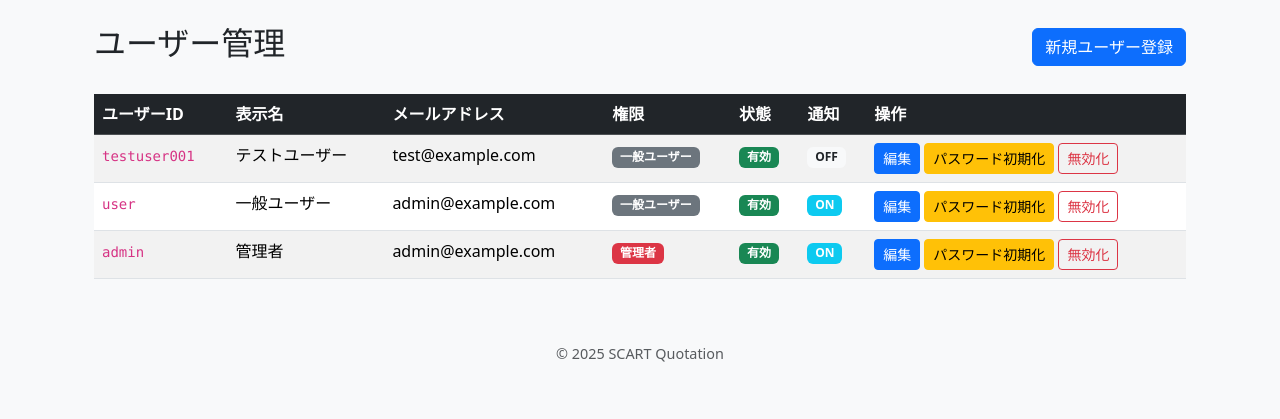
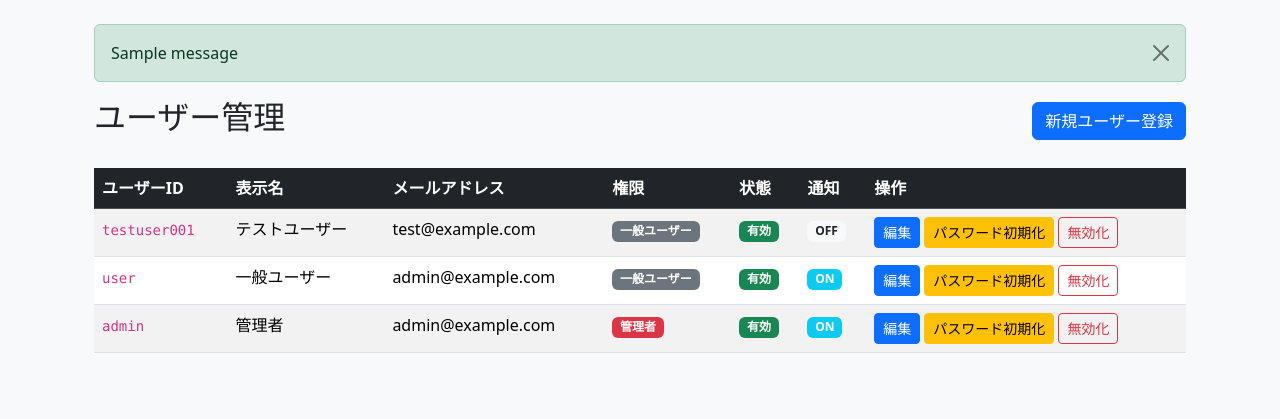
Before and after one commit to masazumi-kondo/S-CART-QUOTATION, a Flask app: page /admin/users in a window 1280 px wide. Shown: the part 80-499 px from the top of the page. Run offline with Flask 3, Linux system fonts and the light colour scheme; the visitor is signed in with stand-in values (Sample User, id 1); tables that the repository leaves empty hold one stand-in row (values such as "Sample post"); one stand-in notice (Sample message) is shown.

Commit message:
Fix admin user password reset flow - Add flash message display to password reset and user list templates

```diff
--- a/app/templates/admin/users.html
+++ b/app/templates/admin/users.html
@@ -2,6 +2,18 @@
 
 {% block content %}
 <div class="container-fluid mt-4">
+    <!-- Flash messages -->
+    {% with messages = get_flashed_messages(with_categories=True) %}
+        {% if messages %}
+            {% for category, message in messages %}
+                <div class="alert alert-{{ 'danger' if category == 'danger' else 'success' }} alert-dismissible fade show" role="alert">
+                    {{ message }}
+                    <button type="button" class="btn-close" data-bs-dismiss="alert" aria-label="Close"></button>
+                </div>
+            {% endfor %}
+        {% endif %}
+    {% endwith %}
+
     <div class="d-flex justify-content-between align-items-center mb-4">
         <h2>ユーザー管理</h2>
         <a href="{{ url_for('admin_users.users_new') }}" class="btn btn-primary">
```
Also changed, not shown: app/templates/admin/user_password_reset.html (+12 -0 lines), 1 other file.
